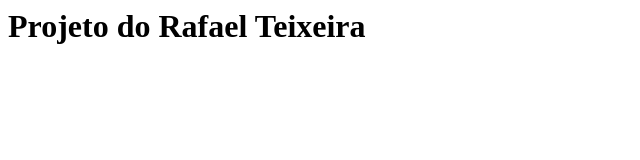
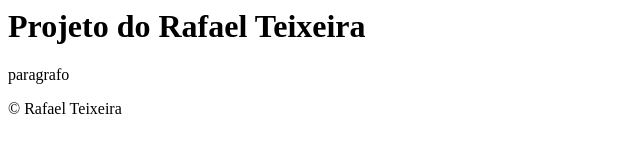
Before and after one commit to igserigy/curso-git, a plain HTML site: page index.html in a window 1280 px wide. Shown: the whole page, without its empty margins (0-640 px from the left). Drawn offline with Linux system fonts and the light colour scheme.

Commit message:
Copyright

```diff
--- a/index.html
+++ b/index.html
@@ -3,5 +3,9 @@
 </head>
 <body>
 	<h1>Projeto do Rafael Teixeira</h1>
+	<p>paragrafo</p>
+	<footer>
+	    &copy; Rafael Teixeira
+	</footer>
 </body>
 </html>
```
